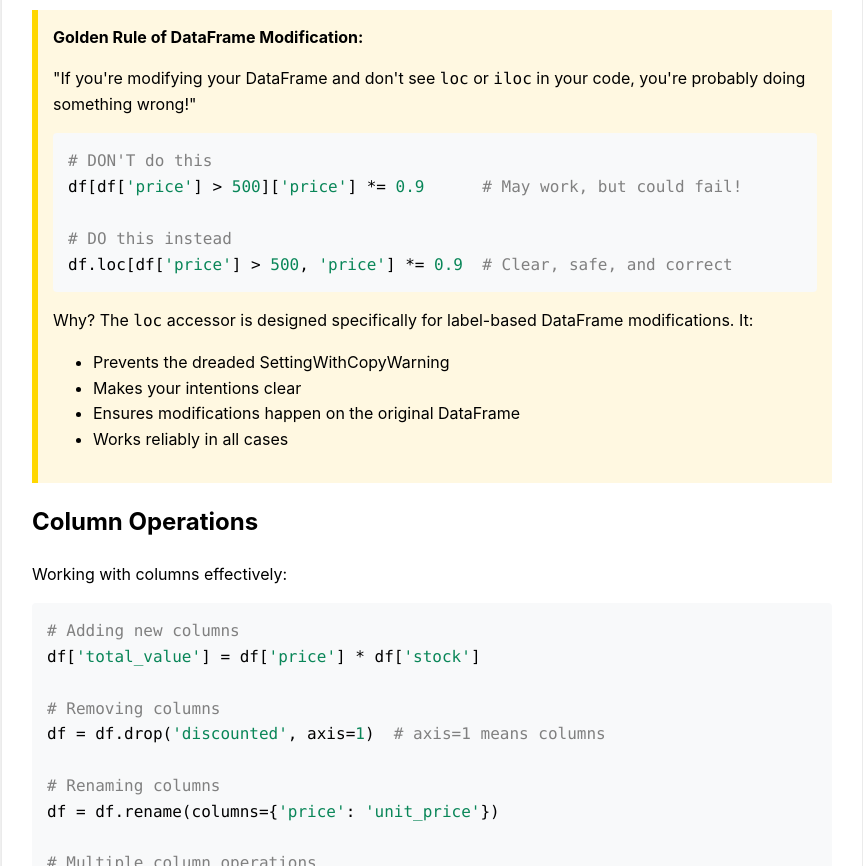
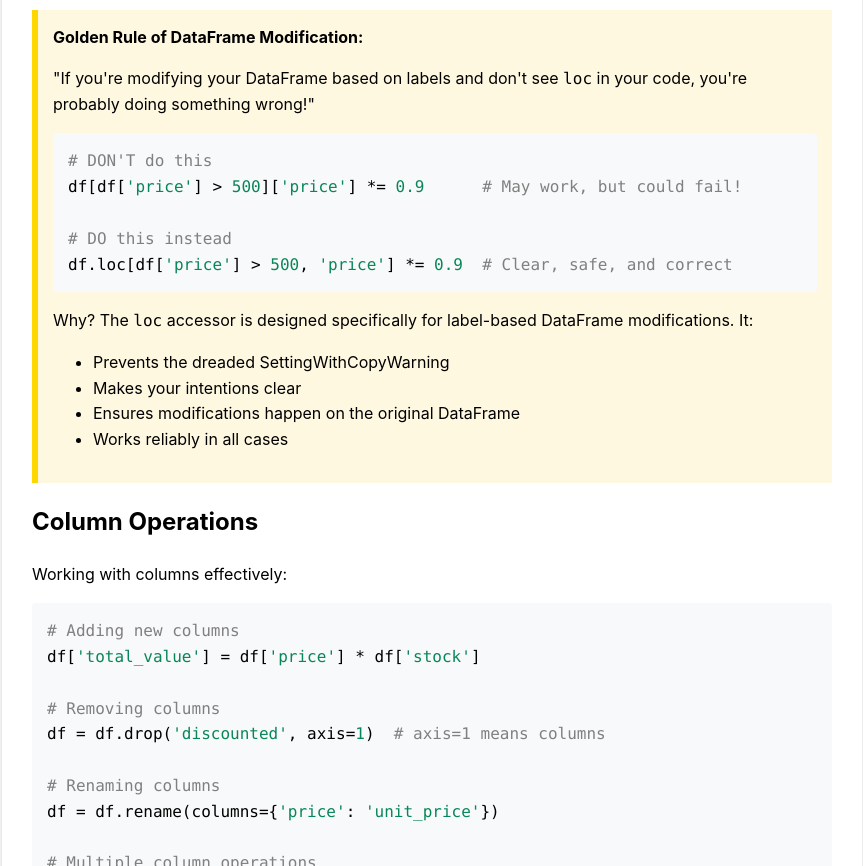
Before and after one commit to bobbyconnolly/pandas-intro, a plain HTML site: page index.html in a window 1280 px wide. Shown: the part 9513-10379 px from the top of the page, without its empty margins (208-1071 px from the left). Drawn offline with Linux system fonts and the light colour scheme.

Commit message:
Update index.html

```diff
--- a/index.html
+++ b/index.html
@@ -430,7 +430,7 @@ working_copy.loc[working_copy[<span class="py-str">'price'</span>] > <span class
 
 <div class="gold">
     <strong>Golden Rule of DataFrame Modification:</strong>
-    <p>"If you're modifying your DataFrame and don't see <code>loc</code> or <code>iloc</code> in your code, you're probably doing something wrong!"</p>
+    <p>"If you're modifying your DataFrame based on labels and don't see <code>loc</code> in your code, you're probably doing something wrong!"</p>
 
     <pre><code><span class="py-com"># DON'T do this</span>
 df[df[<span class="py-str">'price'</span>] > <span class="py-num">500</span>][<span class="py-str">'price'</span>] *= <span class="py-num">0.9</span>      <span class="py-com"># May work, but could fail!</span>
```
